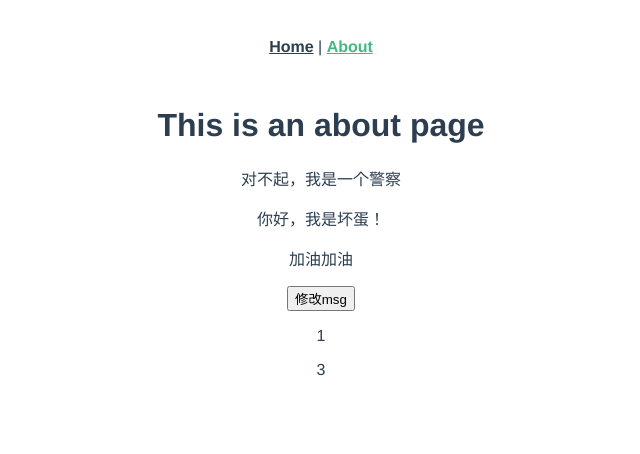
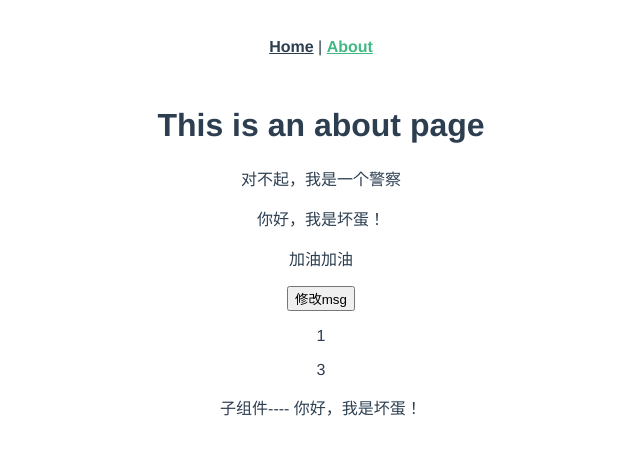
Before and after one commit to AngeviLee/vue2To3, a Vue app: page /about in a window 1280 px wide. Shown: the top 454 px of the page, without its empty margins (319-959 px from the left). Built offline with nearby package versions, Linux system fonts and the light colour scheme.

Commit message:
vue3.x组件传值-父传子

```diff
--- /dev/null
+++ b/src/components/Test.vue
@@ -0,0 +1,18 @@
+<template>
+    <div>
+        子组件---- {{ myMsg }}
+    </div>
+</template>
+<script>
+import { reactive } from '@vue/composition-api'  // 在vue2.x中使用vue3.x前提
+export default {
+    props: ['msg'],  // 利用props接受父组件传递的值
+    setup(props) {
+        const state = reactive({
+            myMsg: props.msg
+        })
+
+        return state
+    }
+}
+</script>
--- a/src/views/About.vue
+++ b/src/views/About.vue
@@ -7,10 +7,12 @@
     <button @click="changeMsg">修改msg</button>
     <p>{{ num }}</p>
     <p>{{ doubleNum }}</p>
+    <Test :msg="msg2" />
 </div>
 </template>
 
 <script>
+import Test from '@/components/Test'  // 引入子组件
 import {
     reactive,
     ref,
@@ -21,6 +23,9 @@ import {
     onUnmounted,  // 引入生命周期钩子函数
 } from '@vue/composition-api'
 export default {
+    components: {  // 注册挂载子组件
+        Test
+    },
     data() {
         return {
             msg: '对不起，我是一个警察'
@@ -28,12 +33,12 @@ export default {
     },
 
     beforeCreate() {
-        console.log('beforeCreated');
+        // console.log('beforeCreated');
     },
 
     // vue3的第一种方式（推荐）
     setup() {
-        console.log('setup');
+        // console.log('setup');
 
         const state = reactive({
             msg2: '你好，我是坏蛋！',
@@ -65,11 +70,11 @@ export default {
         // })
 
         onMounted(() => {
-            console.log('onMounted');
+            // console.log('onMounted');
         })
 
         onUnmounted(() => {
-            console.log('onUnmounted');
+            // console.log('onUnmounted');
         })
 
         return {
@@ -87,7 +92,7 @@ export default {
      *   ② setup钩子函数执行顺序在created和beforeCreated钩子函数之间
      */
     created() {
-      console.log('created');
+    //   console.log('created');
     },
 
 }
```
